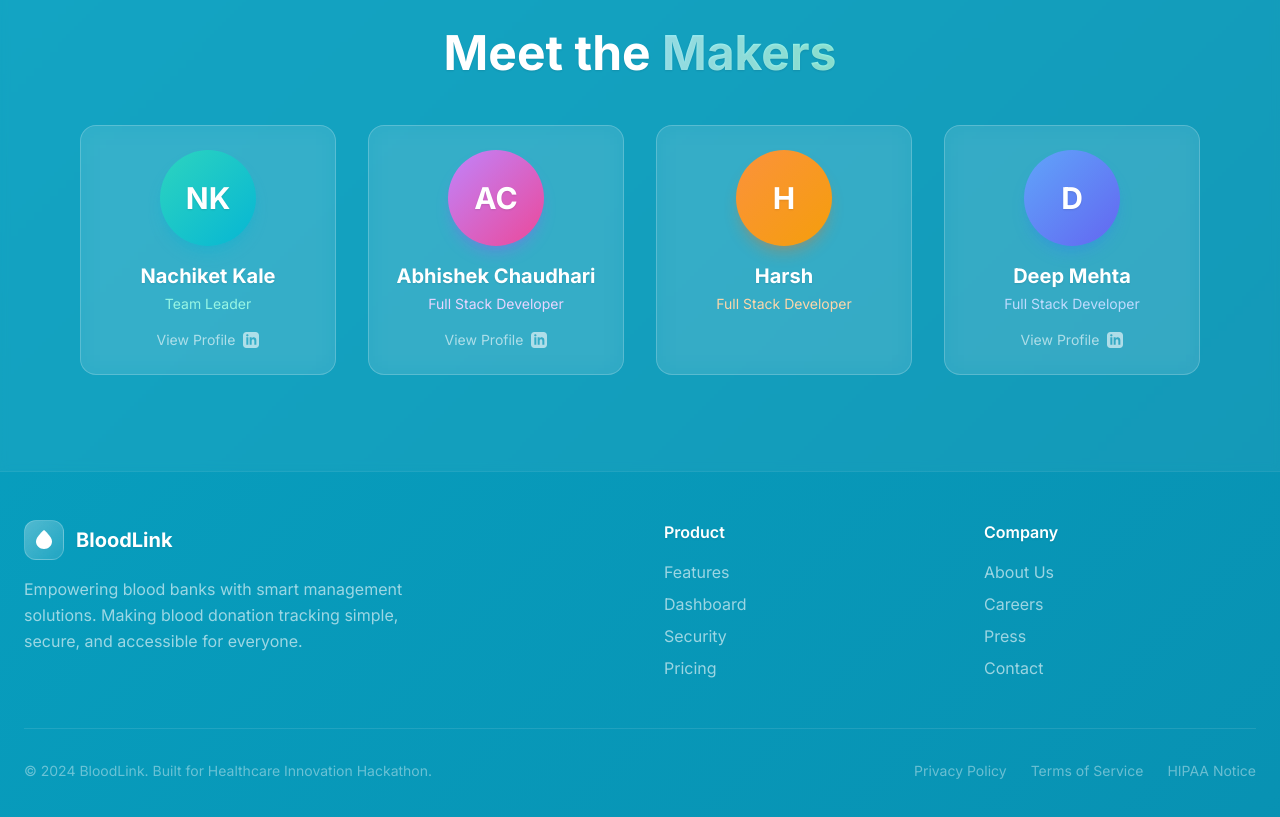
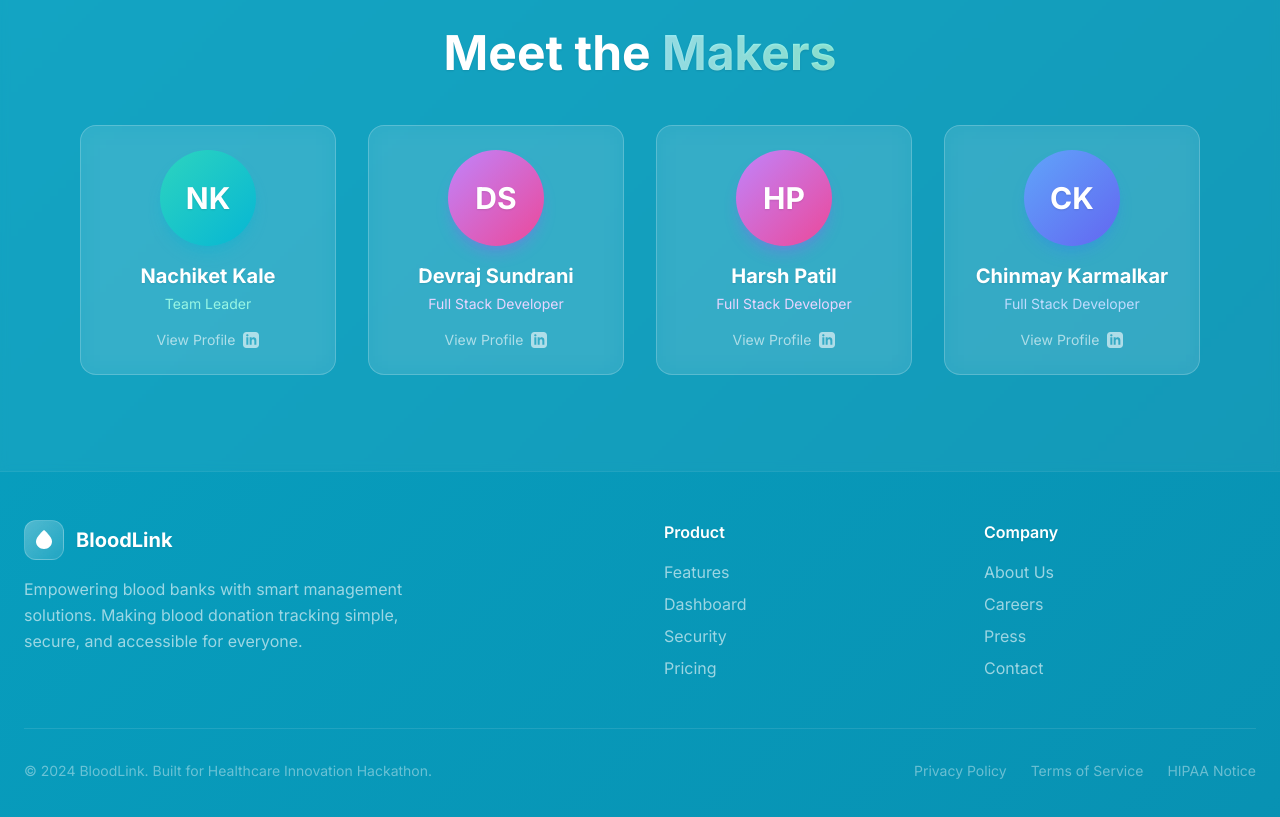
Before and after one commit to devvraj04/LabLink, a React (Create React App) app in the folder blood-bank-app/: page / in a window 1280 px wide. Shown: the part 4540-5357 px from the top of the page. Built offline with nearby package versions, Linux system fonts and the light colour scheme; no server answers.

Commit message:
updated team member names

```diff
--- a/blood-bank-app/src/pages/LandingPage.jsx
+++ b/blood-bank-app/src/pages/LandingPage.jsx
@@ -693,17 +693,17 @@ const LandingPage = () => {
               </div>
             </a>
 
-            {/* Abhishek */}
+            {/* Devraj */}
             <a
-              href="https://www.linkedin.com/in/abhishek-chaudhari-949002356"
+              href="https://www.linkedin.com/in/devrajsundrani/"
               target="_blank"
               rel="noopener noreferrer"
               className="group relative w-64 p-6 bg-white/10 backdrop-blur-md rounded-2xl border border-white/20 hover:bg-white/20 transition-all duration-300 hover:-translate-y-2"
             >
               <div className="w-24 h-24 mx-auto mb-4 rounded-full bg-gradient-to-br from-purple-400 to-pink-500 flex items-center justify-center text-3xl font-bold text-white shadow-lg shadow-purple-500/30">
-                AC
+                DS
               </div>
-              <h3 className="text-xl font-bold text-white mb-1">Abhishek Chaudhari</h3>
+              <h3 className="text-xl font-bold text-white mb-1">Devraj Sundrani</h3>
               <p className="text-purple-200 text-sm mb-4">Full Stack Developer</p>
               <div className="flex items-center justify-center gap-2 text-white/60 group-hover:text-white transition-colors">
                 <span className="text-sm">View Profile</span>
@@ -714,27 +714,36 @@ const LandingPage = () => {
             </a>
 
             {/* Harsh */}
-            <div
-              className="group relative w-64 p-6 bg-white/10 backdrop-blur-md rounded-2xl border border-white/20 hover:bg-white/20 transition-all duration-300 hover:-translate-y-2 cursor-default"
+            <a
+              href="https://www.linkedin.com/in/harshpatil13/"
+              target="_blank"
+              rel="noopener noreferrer"
+              className="group relative w-64 p-6 bg-white/10 backdrop-blur-md rounded-2xl border border-white/20 hover:bg-white/20 transition-all duration-300 hover:-translate-y-2"
             >
-              <div className="w-24 h-24 mx-auto mb-4 rounded-full bg-gradient-to-br from-orange-400 to-amber-500 flex items-center justify-center text-3xl font-bold text-white shadow-lg shadow-orange-500/30">
-                H
+              <div className="w-24 h-24 mx-auto mb-4 rounded-full bg-gradient-to-br from-purple-400 to-pink-500 flex items-center justify-center text-3xl font-bold text-white shadow-lg shadow-purple-500/30">
+                HP
               </div>
-              <h3 className="text-xl font-bold text-white mb-1">Harsh</h3>
-              <p className="text-orange-200 text-sm mb-4">Full Stack Developer</p>
-            </div>
+              <h3 className="text-xl font-bold text-white mb-1">Harsh Patil</h3>
+              <p className="text-purple-200 text-sm mb-4">Full Stack Developer</p>
+              <div className="flex items-center justify-center gap-2 text-white/60 group-hover:text-white transition-colors">
+                <span className="text-sm">View Profile</span>
+                <svg className="w-4 h-4" fill="currentColor" viewBox="0 0 24 24">
+                  <path d="M19 0h-14c-2.761 0-5 2.239-5 5v14c0 2.761 2.239 5 5 5h14c2.762 0 5-2.239 5-5v-14c0-2.761-2.238-5-5-5zm-11 19h-3v-11h3v11zm-1.5-12.268c-.966 0-1.75-.79-1.75-1.764s.784-1.764 1.75-1.764 1.75.79 1.75 1.764-.783 1.764-1.75 1.764zm13.5 12.268h-3v-5.604c0-3.368-4-3.113-4 0v5.604h-3v-11h3v1.765c1.396-2.586 7-2.777 7 2.476v6.759z" />
+                </svg>
+              </div>
+            </a>
 
-            {/* Deep */}
+            {/* Chinmay Karmalkar */}
             <a
-              href="https://www.linkedin.com/in/deep-mehta-857a09304/"
+              href="https://www.linkedin.com/in/chinmay-karmalkar-7b7b41390/"
               target="_blank"
               rel="noopener noreferrer"
               className="group relative w-64 p-6 bg-white/10 backdrop-blur-md rounded-2xl border border-white/20 hover:bg-white/20 transition-all duration-300 hover:-translate-y-2"
             >
               <div className="w-24 h-24 mx-auto mb-4 rounded-full bg-gradient-to-br from-blue-400 to-indigo-500 flex items-center justify-center text-3xl font-bold text-white shadow-lg shadow-blue-500/30">
-                D
+                CK
               </div>
-              <h3 className="text-xl font-bold text-white mb-1">Deep Mehta</h3>
+              <h3 className="text-xl font-bold text-white mb-1">Chinmay Karmalkar</h3>
               <p className="text-blue-200 text-sm mb-4">Full Stack Developer</p>
               <div className="flex items-center justify-center gap-2 text-white/60 group-hover:text-white transition-colors">
                 <span className="text-sm">View Profile</span>
```
